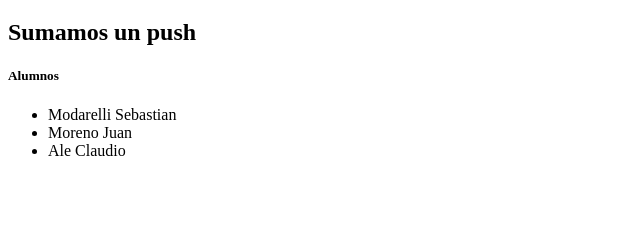
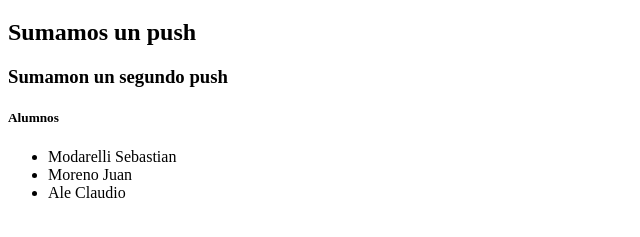
Before and after one commit to juanml30/tiotpe, a plain HTML site: page index.html in a window 1280 px wide. Shown: the part 61-298 px from the top of the page, without its empty margins (0-640 px from the left). Drawn offline with Linux system fonts and the light colour scheme.

Commit message:
Guardamos segundo push

```diff
--- a/index.html
+++ b/index.html
@@ -9,6 +9,7 @@
     <body>
         <h1>Trabajo para TIO</h1>
         <h2>Sumamos un push</h2>
+        <h3>Sumamon un segundo push</h3>
         <h5>Alumnos</h5>
         <ul>
             <li>Modarelli Sebastian</li>
```
